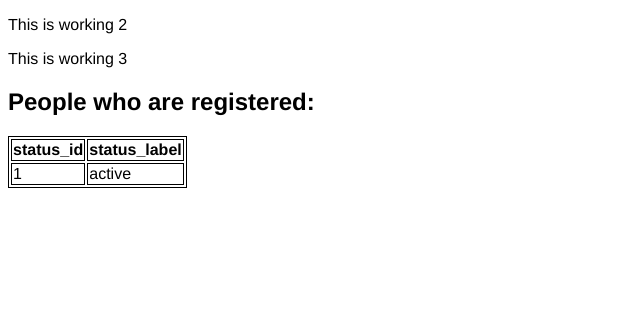
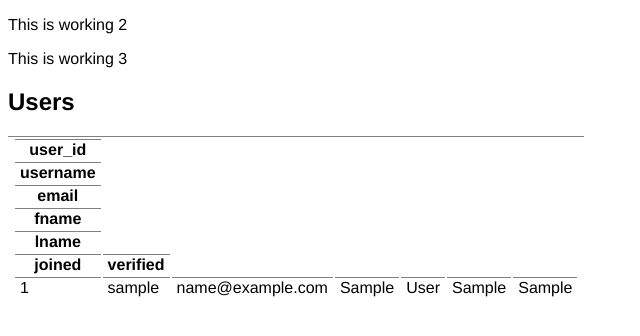
Before and after one commit to GulliverJ/ideaslate, a PHP site: page /viewdata.php in a window 1280 px wide. Shown: the top 336 px of the page, without its empty margins (0-640 px from the left). Run offline with PHP 8.4, Linux system fonts and the light colour scheme; tables that the repository leaves empty or names only in its code hold one stand-in row (values such as "Sample post").

Commit message:
Bug fix for viewdata 9

```diff
--- a/viewdata.php
+++ b/viewdata.php
@@ -3,7 +3,9 @@
 <head>
 <style>
 table, th, td {
-     border: 1px solid black;
+     border-top: 1px solid gray;
+     padding-left: 5px;
+     padding-right: 5px;
 }
 
 body {
@@ -33,21 +35,31 @@ echo "<p>This is working 2</p>";
 
     echo "<p>This is working 3</p>";
 
-    $sql_select = "SELECT * FROM status";
+    $sql_select = "SELECT user_id, username, email, fname, lname, joined, verified FROM users";
     $stmt = $conn->query($sql_select);
     $results = $stmt->fetchAll();
     if(count($results) > 0) {
-        echo "<h2>People who are registered:</h2>";
+        echo "<h2>Users</h2>";
         echo "<table>";
-        echo "<tr><th>status_id</th>";
-        echo "<th>status_label</th></tr>";
+        echo "<tr><th>user_id</th>";
+        echo "<tr><th>username</th>";
+        echo "<tr><th>email</th>";
+        echo "<tr><th>fname</th>";
+        echo "<tr><th>lname</th>";
+        echo "<tr><th>joined</th>";
+        echo "<th>verified</th></tr>";
         foreach($results as $row) {
-            echo "<tr><td>".$row['status_id']."</td>";
-            echo "<td>".$row['status_label']."</td></tr>";
+            echo "<tr><td>".$row['user_id']."</td>";
+            echo "<td>".$row['username']."</td>";
+            echo "<td>".$row['email']."</td>";
+            echo "<td>".$row['fname']."</td>";
+            echo "<td>".$row['lname']."</td>";
+            echo "<td>".$row['joined']."</td>";
+            echo "<td>".$row['verified']."</td></tr>";
         }
         echo "</table>";
     } else {
-        echo "<h3>No one is currently registered.</h3>";
+        echo "<h3>Empty set</h3>";
     }
 
 
```
